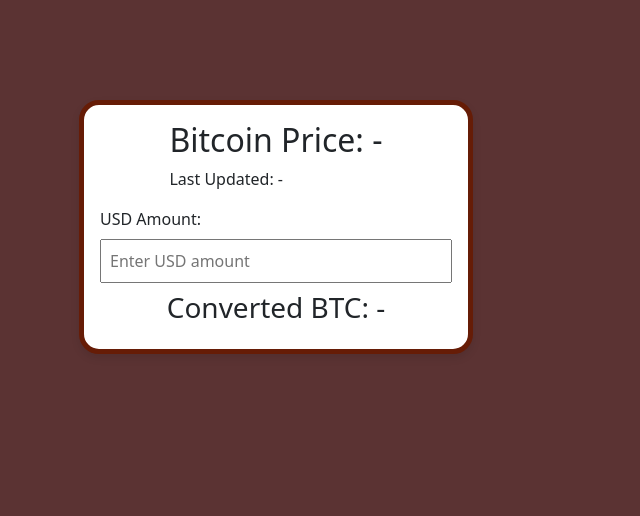
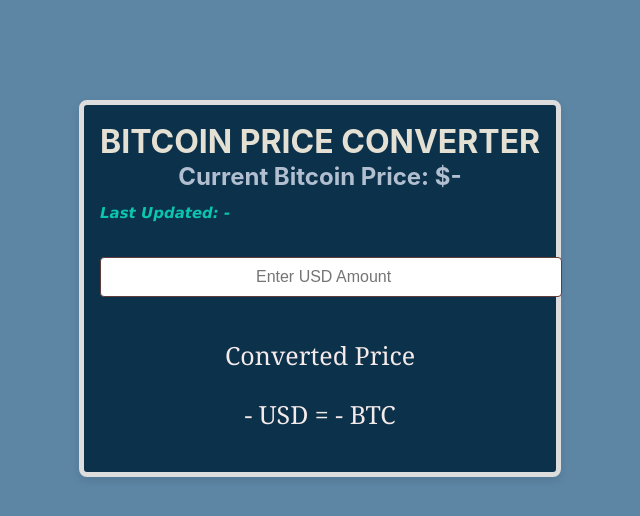
Before and after one commit to Okekeifeanyi/BitcoinWidget, a React (Create React App) app: page / in a window 1280 px wide. Shown: the top 516 px of the page, without its empty margins (21-661 px from the left). Built offline with nearby package versions, Linux system fonts and the light colour scheme; no server answers.

Commit message:
designing the widget

```diff
--- a/package.json
+++ b/package.json
@@ -7,7 +7,6 @@
     "@testing-library/react": "^13.0.0",
     "@testing-library/user-event": "^13.2.1",
     "axios": "^1.7.5",
-    "bootstrap": "^5.3.3",
     "react": "^18.3.1",
     "react-dom": "^18.3.1",
     "react-scripts": "5.0.1",
--- a/src/components/bitcoinPriceWidget.css
+++ b/src/components/bitcoinPriceWidget.css
@@ -1,28 +1,93 @@
-/* src/components/BitcoinPriceWidget.css */
-
 .bitcoin-price-widget {
   max-width: 450px;
   margin: 0 auto;
-  padding: 1rem;
-  border: 5px solid #661c06;
-  border-radius: 20px;
-  display: flex;
-  flex-direction: column;
-  align-items: center;
-  background-color: rgb(255, 255, 255);
+  padding: 16px;
+  border: 5px solid #ddd;
+  border-radius: 8px;
+  background-color: #0c324b;
   box-shadow: 0 4px 8px rgba(0, 0, 0, 0.1);
-  animation: popup 0.5s ease-out;
-  transition: transform 0.2s, box-shadow 0.2s;
-  cursor: move; /* Indicates that the widget can be moved */
-  user-select: none; /* prevents text from been selected while trying to drag */
+  animation: popup 0.8s ease-out;
+  transition: transform 0.8s, box-shadow 0.8s;
+  cursor: move;
+  user-select: none;
 }
 
+/* PriceDisplay Component */
+.header {
+  font-size: 32px;
+  font-weight: bold;
+  color: #e4e0d4;
+  margin-bottom: 16px;
+  text-align: center;
+  margin-top: 1px;
+}
+
+.current-price {
+  font-size: 24px;
+  font-weight: bold;
+  color: #b1bfd0;
+  margin-bottom: 16px;
+  text-align: center;
+  margin-top: -15px;
+}
+
+.last-updated {
+  font-size: 15px;
+  margin-top: -3px;
+  color: rgb(10, 197, 175);
+  font-style: italic;
+  font-family: Verdana, Geneva, Tahoma, sans-serif;
+  font-weight: bolder;
+}
+
+/* Hover Effects */
 .bitcoin-price-widget:hover {
   transform: translateY(-10px);
   box-shadow: 0 8px 16px rgba(0, 0, 0, 0.2);
 }
 
-.price-display, .input-field, .converter {
-  margin: 10px 0;
+/* Popup Animation */
+@keyframes popup {
+  from {
+    opacity: 0;
+    transform: scale(0.8);
+  }
+  to {
+    opacity: 1;
+    transform: scale(1);
+  }
+}
+
+/* Drag Handle */
+.drag-handle {
+  width: 100%;
+  background-color: #f1f1f1;
+  padding: 8px;
   text-align: center;
+  cursor: move;
+  border-bottom: 1px solid #ddd;
 }
+
+.drag-handle:hover {
+  background-color: #e1e1e1;
+}
+
+/* InputField Component */
+.input-field {
+  width: 100%;
+  padding: 10px;
+  font-size: 16px;
+  border: 1px solid #623b3b;
+  border-radius: 4px;
+  margin-bottom: 16px;
+  text-align: center;
+
+}
+
+/* Converter Component */
+.converter {
+  font-size: 25px;
+  color: #f5eaea;
+  text-align: center;
+  font-family: Cambria, Cochin, Georgia, Times, 'Times New Roman', serif;
+}
--- a/src/components/bitcoinPriceWidget.js
+++ b/src/components/bitcoinPriceWidget.js
@@ -1,48 +1,3 @@
-// import React, { useState, useEffect } from 'react';
-// import { fetchBitcoinPrice } from '../services/bitcoinservices';
-// import PriceDisplay from './priceDisplay';
-// import Converter from './converter';
-// import InputField from './inputField';
-// import './bitcoinPriceWidget.css';
-
-// const BitcoinPriceWidget = () => {
-//   const [price, setPrice] = useState(null);
-//   const [timestamp, setTimestamp] = useState(null);
-//   const [usdAmount, setUsdAmount] = useState('');
-//   const [btcAmount, setBtcAmount] = useState('-');
-
-//   useEffect(() => {
-//     const getPrice = async () => {
-//       const currentPrice = await fetchBitcoinPrice();
-//       setPrice(currentPrice);
-//       setTimestamp(new Date().toLocaleTimeString());
-//     };
-//     getPrice();
-//   }, []);
-
-//   const handleInputChange = (value) => {
-//     if (value > 100000000) value = 100000000;
-//     setUsdAmount(value);
-//     if (price) {
-//       const convertedBtc = (value / price).toFixed(8);
-//       setBtcAmount(convertedBtc);
-//     } else {
-//       setBtcAmount('-');
-//     }
-//   };
-
-//   return (
-//     <div className="bitcoin-price-widget">
-//       <PriceDisplay price={price} timestamp={timestamp} />
-//       <InputField value={usdAmount} onChange={handleInputChange} />
-//       <Converter usdAmount={usdAmount} btcAmount={btcAmount} />
-//     </div>
-//   );
-// };
-
-// export default BitcoinPriceWidget;
-// src/components/BitcoinPriceWidget.js
-
 import React, { useState, useEffect } from 'react';
 import { fetchBitcoinPrice } from '../services/bitcoinservices';
 import PriceDisplay from './priceDisplay';
@@ -55,7 +10,7 @@ const BitcoinPriceWidget = () => {
   const [timestamp, setTimestamp] = useState(null);
   const [usdAmount, setUsdAmount] = useState('');
   const [btcAmount, setBtcAmount] = useState('-');
-  const [position, setPosition] = useState({ top: 100, left: 100 }); // Initial position
+  const [position, setPosition] = useState({ top: 100, left: 100 });
   const [isDragging, setIsDragging] = useState(false);
 
   useEffect(() => {
@@ -89,8 +44,8 @@ const BitcoinPriceWidget = () => {
   const handleMouseMove = (e) => {
     if (isDragging) {
       setPosition({
-        top: e.clientY - 50, // Adjusting to center the widget while dragging
-        left: e.clientX - 100, // Adjusting to center the widget while dragging
+        top: e.clientY - 50,
+        left: e.clientX - 100,
       });
     }
   };
--- a/src/components/converter.js
+++ b/src/components/converter.js
@@ -1,9 +1,12 @@
 import React from 'react';
 
-const Converter = ({ usdAmount, btcAmount }) => (
-  <div>
-    <h3>Converted BTC: {btcAmount}</h3>
-  </div>
-);
+const Converter = ({ usdAmount, btcAmount }) => {
+  return (
+    <div className="converter">
+      <p> Converted Price </p>
+      <p>{usdAmount ? usdAmount : '-'} USD = {btcAmount} BTC</p>
+    </div>
+  );
+};
 
 export default Converter;
--- a/src/components/inputField.js
+++ b/src/components/inputField.js
@@ -1,17 +1,16 @@
 import React from 'react';
+import './bitcoinPriceWidget.css';
 
-const InputField = ({ value, onChange }) => (
-  <div>
-    <label>USD Amount:</label>
+const InputField = ({ value, onChange }) => {
+  return (
     <input
       type="number"
+      className="input-field"
+      placeholder="Enter USD Amount"
       value={value}
       onChange={(e) => onChange(e.target.value)}
-      placeholder="Enter USD amount"
-      max="100000000"
-      style={{ width: '100%', padding: '0.5rem', margin: '0.5rem 0' }}
     />
-  </div>
-);
+  );
+};
 
 export default InputField;
--- a/src/components/priceDisplay.js
+++ b/src/components/priceDisplay.js
@@ -1,10 +1,13 @@
 import React from 'react';
 
-const PriceDisplay = ({ price, timestamp }) => (
-  <div>
-    <h2>Bitcoin Price: {price ? `$${price}` : '-'}</h2>
-    <p>Last Updated: {timestamp || '-'}</p>
-  </div>
-);
+const PriceDisplay = ({ price, timestamp }) => {
+  return (
+    <div>
+      <h2 className="header"> BITCOIN PRICE CONVERTER</h2>
+      <p className='current-price'>Current Bitcoin Price: ${price ? price.toLocaleString() : '-'}</p>
+      <h6 className='last-updated'>Last Updated: {timestamp || '-'}</h6>
+    </div>
+  );
+};
 
 export default PriceDisplay;
--- a/src/index.css
+++ b/src/index.css
@@ -9,7 +9,7 @@ body, html {
     sans-serif;
   -webkit-font-smoothing: antialiased;
   -moz-osx-font-smoothing: grayscale;
-  background-color: #5b3333; /* Optional: set a background color */
+  background-color: #5d86a5;
 }
 
 code {
--- a/src/index.js
+++ b/src/index.js
@@ -3,7 +3,7 @@ import ReactDOM from 'react-dom/client';
 import './index.css';
 import App from './App';
 import reportWebVitals from './reportWebVitals';
-import 'bootstrap/dist/css/bootstrap.min.css';
+
 
 
 const root = ReactDOM.createRoot(document.getElementById('root'));
```
Also changed, not shown: 1 other file (tests, documents, lock files or other folders).
